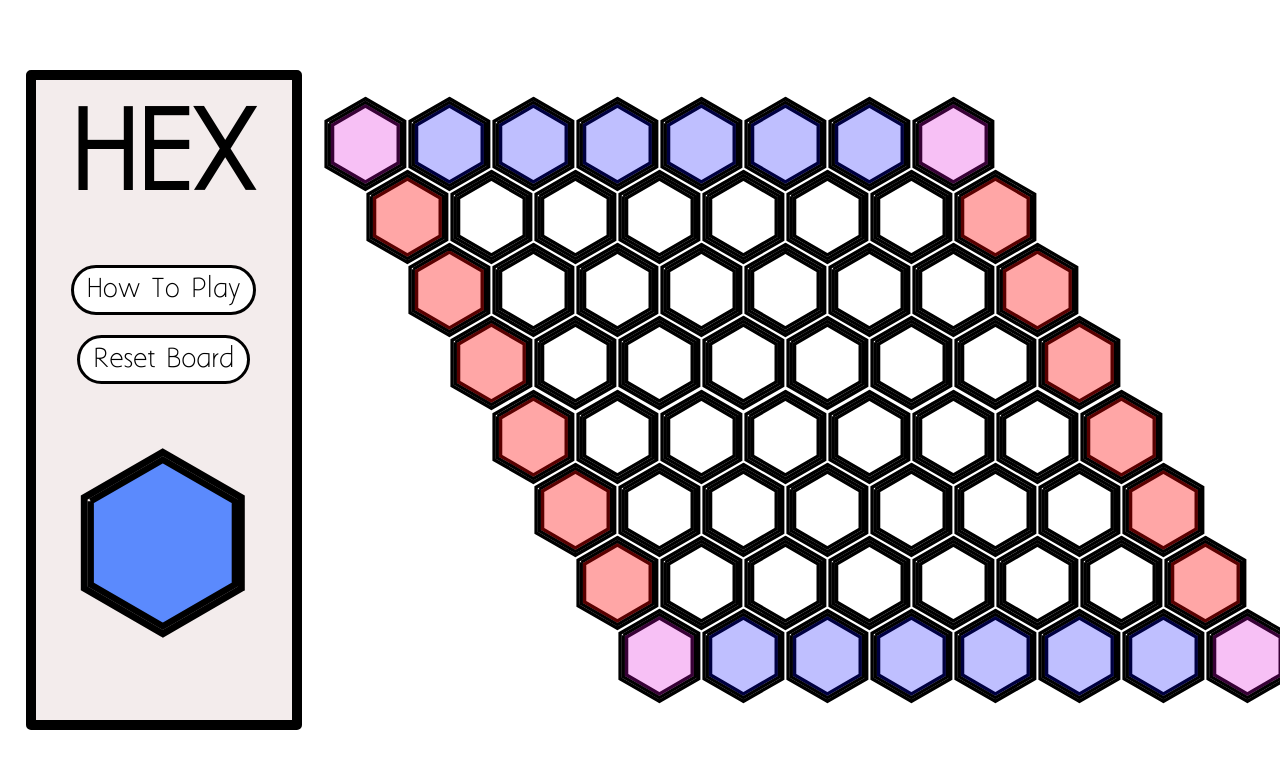
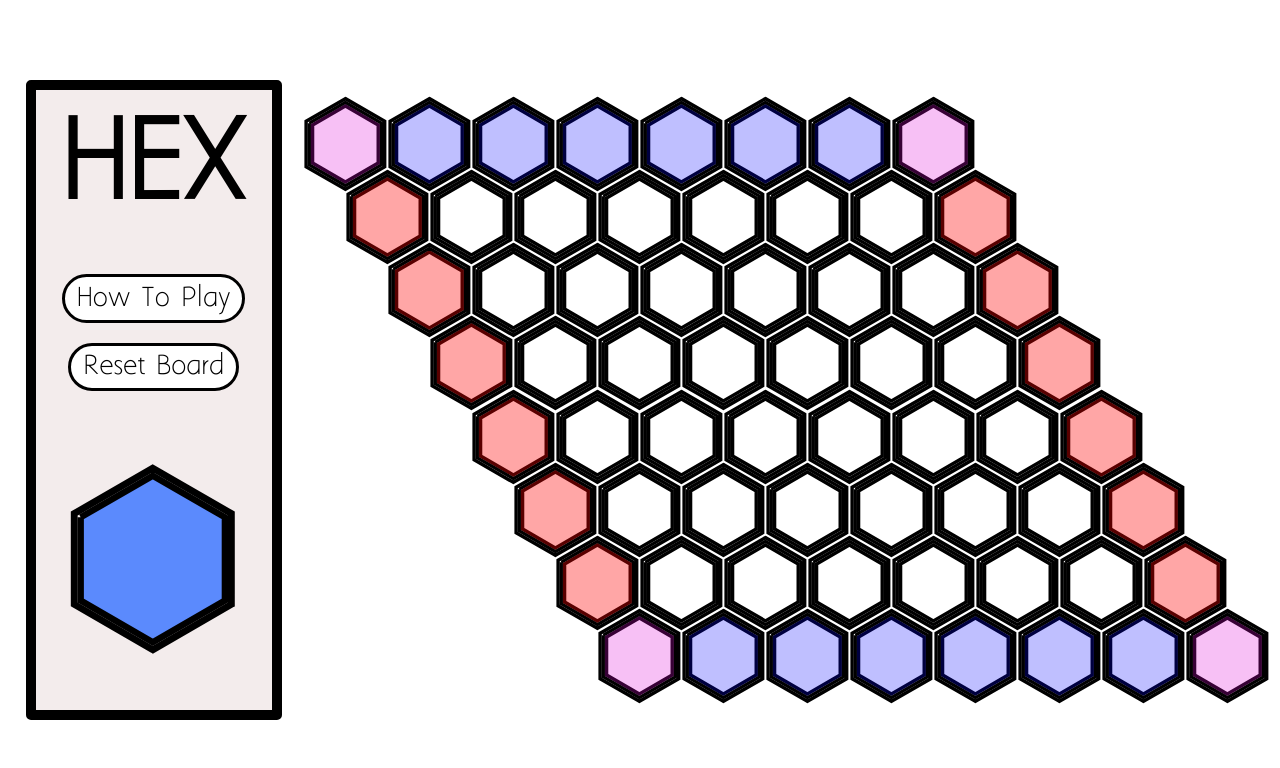
Before and after one commit to magictwicks/hex-ai, a React (Create React App) app: page / in a window 1280 px wide. Shown: the top 768 px of the page. Built offline with nearby package versions, Linux system fonts and the light colour scheme.

Commit message:
Modified css to resize turn-indicator icon

```diff
--- a/src/index.css
+++ b/src/index.css
@@ -81,6 +81,7 @@ code {
 }
 
 .hud-container {
+    position: relative;
     border: 10px solid black;
     display: flex;
     align-self: center;
@@ -92,10 +93,20 @@ code {
     border-radius: 5px;
     flex-direction: column;
     align-items: center;
+    box-sizing: border-box;
 }
 
 .hud-container img{
-    padding-top: 15%;
+    padding-top: 20%;
+    /* flex-grow: 1; */
+    max-width: 100%;
+    max-height: 100%;
+    min-width: 0;
+    min-height: 0;
+    /* width: auto; */
+    /* height: auto; */
+    object-fit: contain;
+    /* align-self: flex-end; */
 }
 
 .hud-container .title {
```
